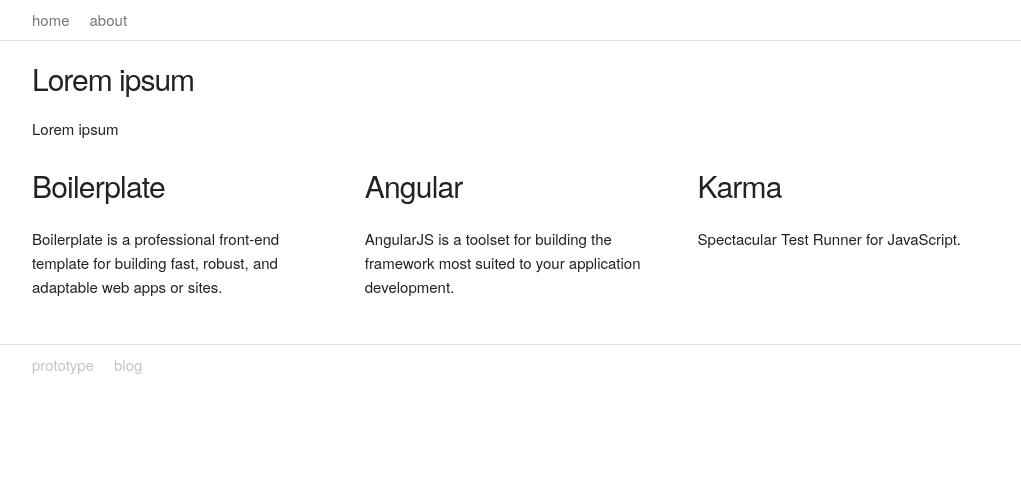
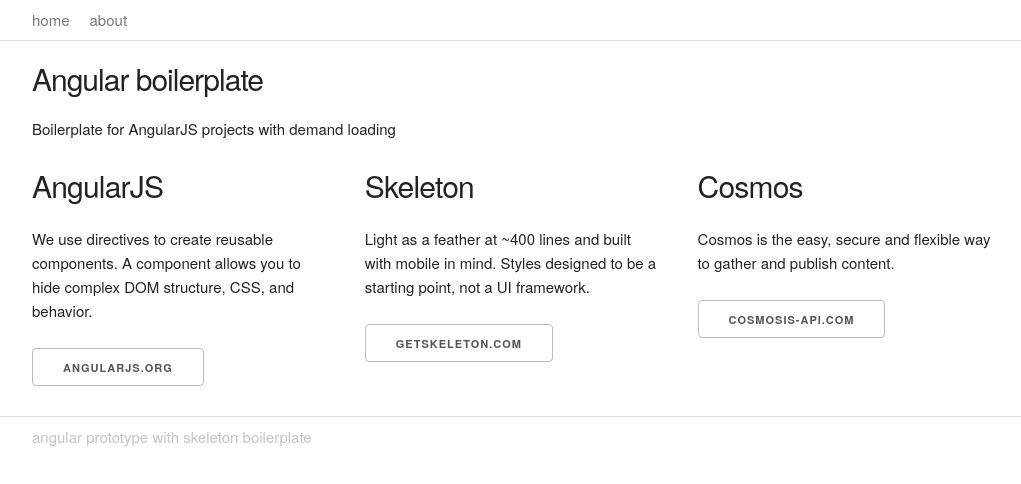
Before and after one commit to paulcaseys/producttransformation-academy, a website: page app/index.html in a window 1280 px wide. Shown: the whole page, without its empty margins (128-1149 px from the left). Drawn offline with nearby package versions, Linux system fonts and the light colour scheme; some packages are replaced by stand-ins of ours; files that its build step writes are made by us from their sources.

```diff
--- a/app/index.html
+++ b/app/index.html
@@ -60,8 +60,7 @@
       <div class="container">
 
         <ul class="nav navbar-nav">
-          <li>prototype</li>
-          <li>blog</li>
+          <li>angular prototype with skeleton boilerplate</li>
         </ul>
 
       </div>
--- a/app/views/main.html
+++ b/app/views/main.html
@@ -1,29 +1,32 @@
 <div class="jumbotron">
-  <h1>Lorem ipsum</h1>
+  <h1>Angular boilerplate</h1>
   <p class="lead">
-    Lorem ipsum
+    Boilerplate for AngularJS projects with demand loading
   </p>
 </div>
 
 <div class="row">
 
     <div class="one-third column value">
-      <h4>Boilerplate</h4>
+      <h4>AngularJS</h4>
       <p>
-        Boilerplate is a professional front-end template for building fast, robust, and adaptable web apps or sites.
+        We use directives to create reusable components. A component allows you to hide complex DOM structure, CSS, and behavior.
       </p>
+      <a class="button" href="https://angularjs.org/" target="_blank">angularjs.org</a>
     </div>
 
     <div class="one-third column value">
-      <h4>Angular</h4>
+      <h4>Skeleton</h4>
       <p>
-        AngularJS is a toolset for building the framework most suited to your application development.
+        Light as a feather at ~400 lines and built with mobile in mind. Styles designed to be a starting point, not a UI framework.
       </p>
+      <a class="button" href="http://getskeleton.com/" target="_blank">getskeleton.com</a>
     </div>
 
     <div class="one-third column value">
-      <h4>Karma</h4>
-      <p>Spectacular Test Runner for JavaScript.</p>
+      <h4>Cosmos</h4>
+      <p>Cosmos is the easy, secure and flexible way to gather and publish content.</p>
+      <a class="button" href="http://cosmosis-api.com/" target="_blank">cosmosis-api.com</a>
     </div>
 
 </div>
```
